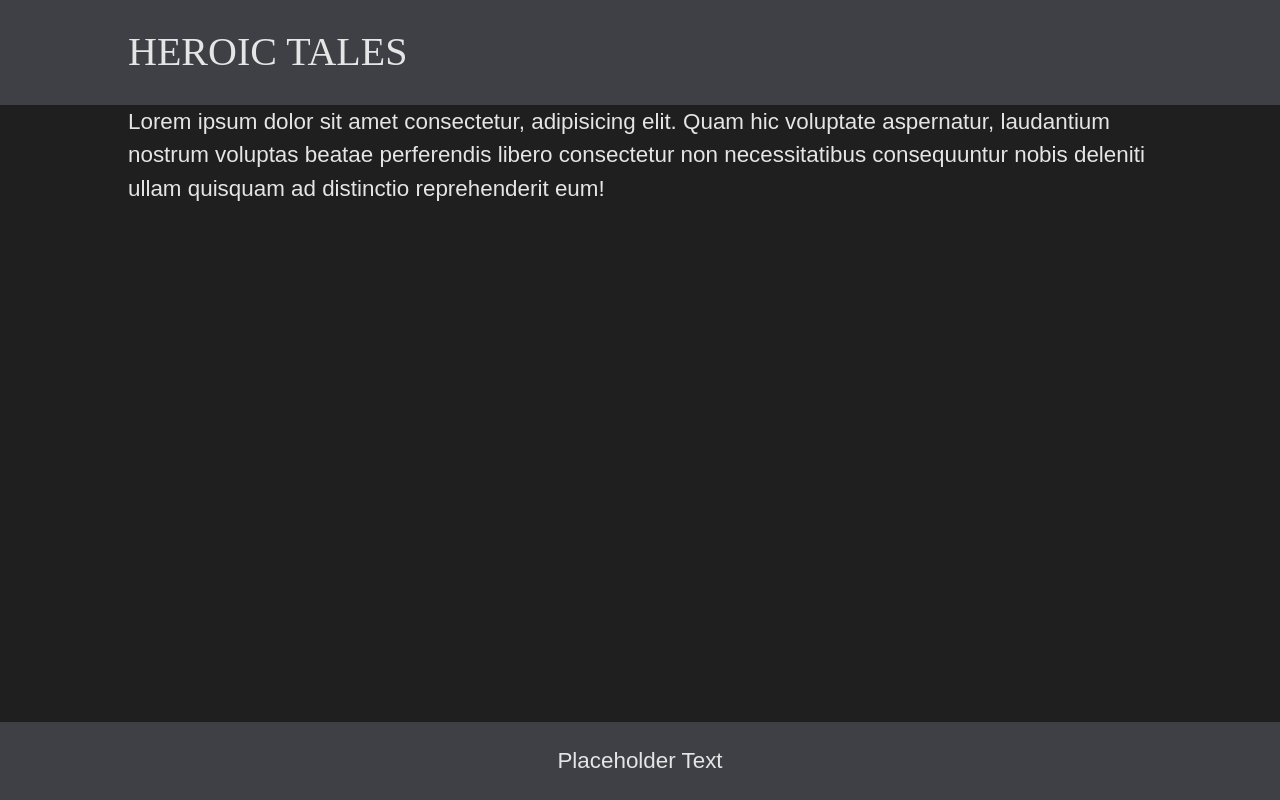
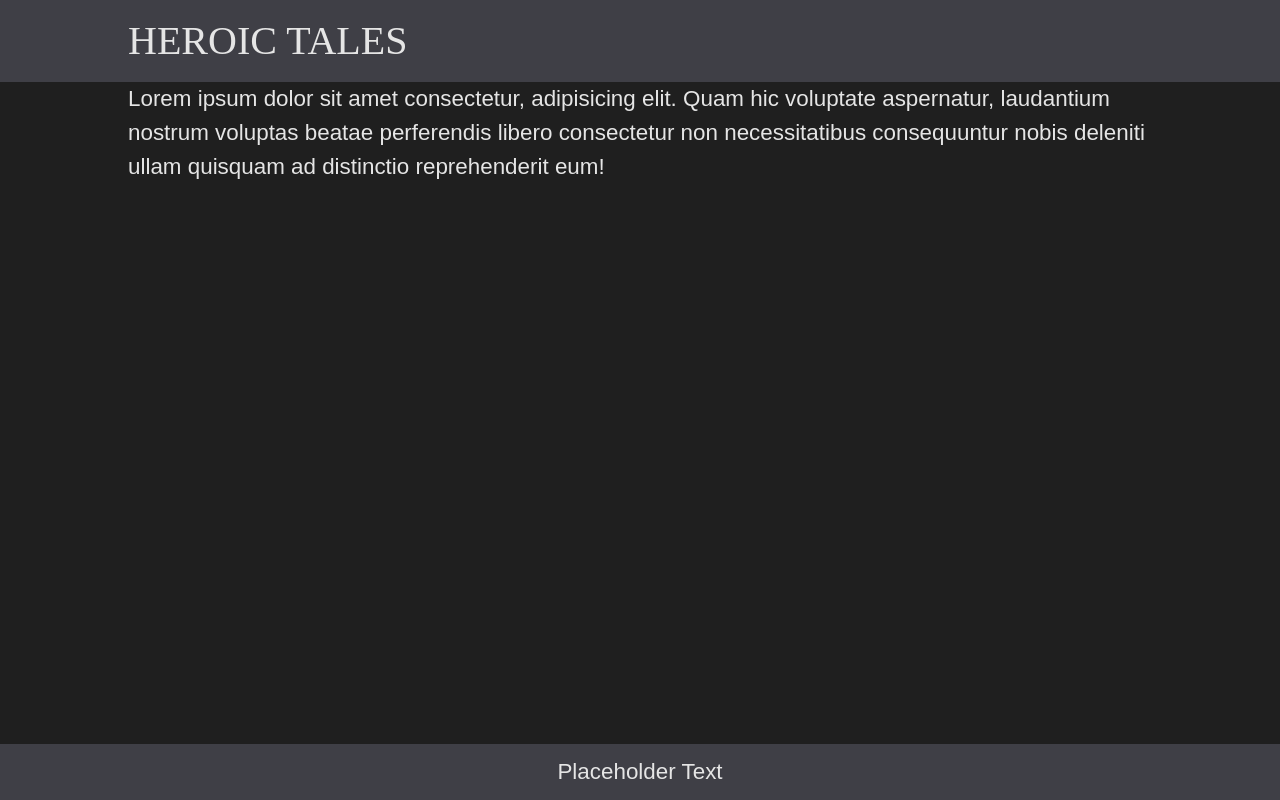
Before and after one commit to gemini-mastiff/heroic-tales-app, a React (Vite) app: page / in a window 1280 px wide. Built offline with nearby package versions, Linux system fonts and the light colour scheme; a web font is replaced by a local one.

Commit message:
style: reduce Header & Footer padding to 0.5em

```diff
--- a/src/components/Footer.jsx
+++ b/src/components/Footer.jsx
@@ -4,7 +4,7 @@ import WidthContainer from "./WidthContainer.jsx";
 const FooterStyled = styled.footer`
   background-color: var(--MAIN-COLOUR);
   text-align: center;
-  padding: 1em 0;
+  padding: 0.5em 0;
 `;
 
 export default function Footer() {
--- a/src/components/Header.jsx
+++ b/src/components/Header.jsx
@@ -6,7 +6,7 @@ const HeaderContainer = styled.header`
 `;
 
 const HeaderStyled = styled.div`
-  padding: 1em 0;
+  padding: 0.5em 0;
 `;
 
 const Logo = styled.h1`
```
